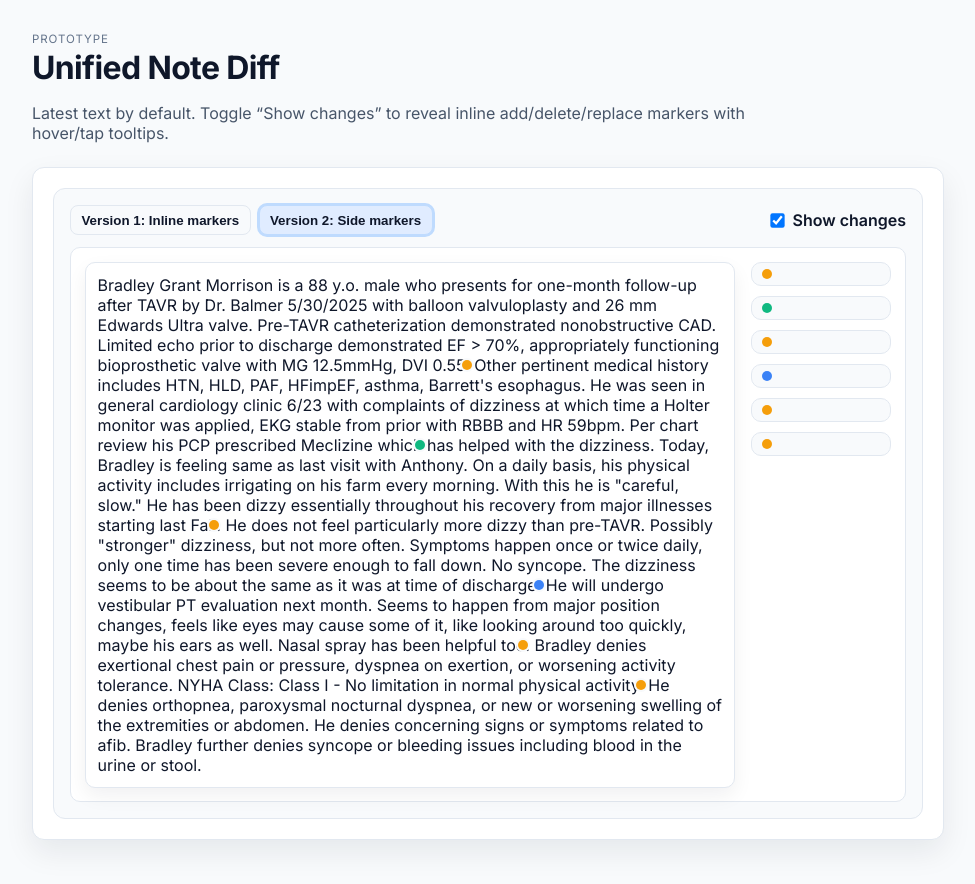
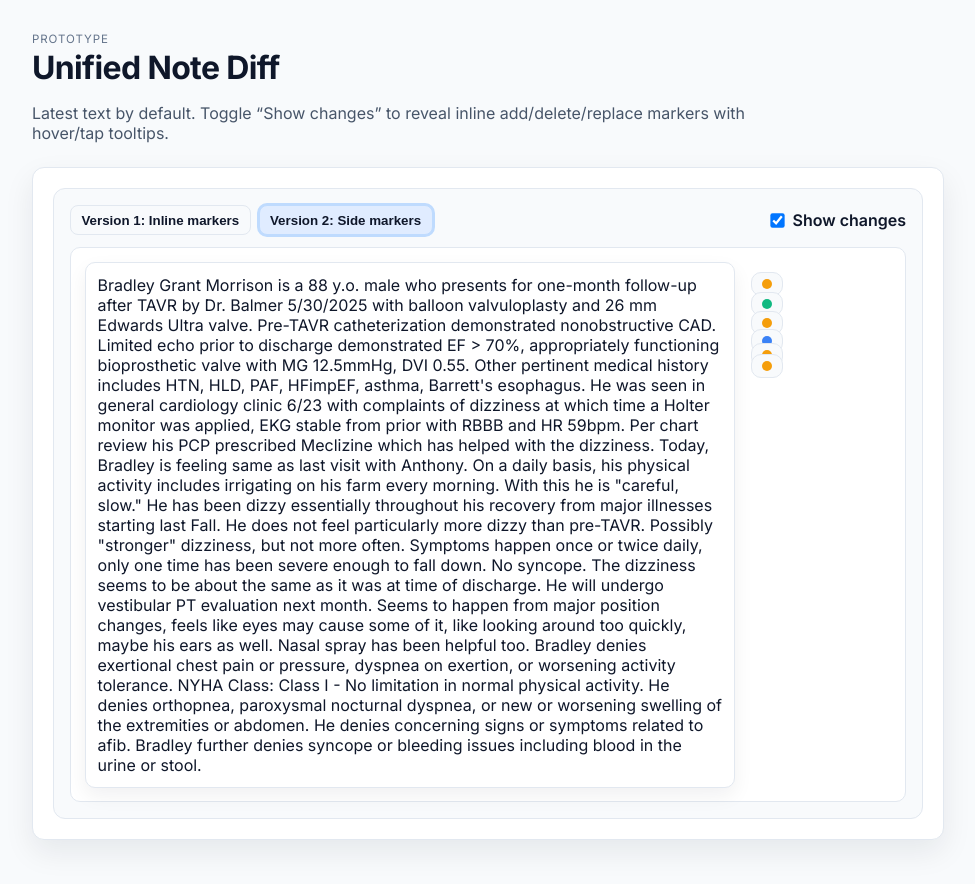
Before and after one commit to cjhu/Note, a React (Vite) app: page / in a window 1280 px wide. Both pictures are taken after a click on the button "Version 2: Side markers". Shown: the top 884 px of the page, without its empty margins (152-1127 px from the left). Built offline with nearby package versions, Linux system fonts and the light colour scheme.

Commit message:
Align side markers to edits and only reveal on hover

```diff
--- a/src/components/NoteDiffSideView.jsx
+++ b/src/components/NoteDiffSideView.jsx
@@ -9,16 +9,22 @@ const TYPE_META = {
 };
 
 /**
- * Side-marker variant: shows latest text; markers sit in a gutter and inline anchors.
- * Hover/focus marker -> highlight text span and show tooltip; deletions surface inline ghost text.
+ * Side-marker variant: shows latest text; markers are positioned in a gutter near their edit.
+ * Hover/focus marker -> highlight span and (for deletions) show inline ghost text; otherwise latest text stays clean.
  */
 export function NoteDiffSideView({ baseText, diffs = [] }) {
   const [activeId, setActiveId] = useState(null);
+  const totalLen = baseText.length || 1;
 
   const segments = useMemo(() => computeNoteSegments(baseText, diffs), [baseText, diffs]);
 
   const handleEnter = (id) => setActiveId(id);
   const handleLeave = () => setActiveId(null);
+
+  const positionedDiffs = diffs.map((d) => ({
+    ...d,
+    top: `${Math.min(98, Math.max(2, (d.startIndex / totalLen) * 100))}%`,
+  }));
 
   return (
     <div className="note-diff-side-layout">
@@ -28,17 +34,12 @@ export function NoteDiffSideView({ baseText, diffs = [] }) {
             return <React.Fragment key={`text-${idx}`}>{seg.text}</React.Fragment>;
           }
           const isActive = seg.diff.id === activeId;
-          const meta = TYPE_META[seg.diff.type] || TYPE_META.replace;
           const showGhost = isActive && seg.diff.type === 'delete';
           return (
             <span
               key={seg.diff.id}
               className="side-diff-span-wrapper"
             >
-              <span
-                className={`inline-anchor ${meta.className}`}
-                aria-hidden="true"
-              />
               <span
                 className={`side-diff-span ${isActive ? 'side-diff-span-active' : ''}`}
               >
@@ -53,15 +54,16 @@ export function NoteDiffSideView({ baseText, diffs = [] }) {
       </div>
 
       <div className="note-diff-side-gutter" aria-label="Change markers">
-        {diffs.map((diff) => {
+        {positionedDiffs.map((diff) => {
           const meta = TYPE_META[diff.type] || TYPE_META.replace;
           const isActive = activeId === diff.id;
           return (
             <div
               key={diff.id}
-              className={`side-marker ${meta.className} ${isActive ? 'side-marker-active' : ''}`}
+              className={`side-marker side-marker-absolute ${meta.className} ${isActive ? 'side-marker-active' : ''}`}
               role="button"
               tabIndex={0}
+              style={{ top: diff.top }}
               onMouseEnter={() => handleEnter(diff.id)}
               onMouseLeave={handleLeave}
               onFocus={() => handleEnter(diff.id)}
--- a/src/components/NoteDiffView.css
+++ b/src/components/NoteDiffView.css
@@ -130,11 +130,8 @@
 }
 
 .note-diff-side-gutter {
-  display: flex;
-  flex-direction: column;
-  gap: 10px;
-  position: sticky;
-  top: 12px;
+  position: relative;
+  min-height: 120px;
 }
 
 .side-marker {
@@ -148,6 +145,13 @@
   gap: 8px;
   cursor: pointer;
   outline: none;
+}
+
+.side-marker-absolute {
+  position: absolute;
+  left: 0;
+  transform: translateY(-50%);
+  width: max-content;
 }
 
 .side-marker:hover,
```
